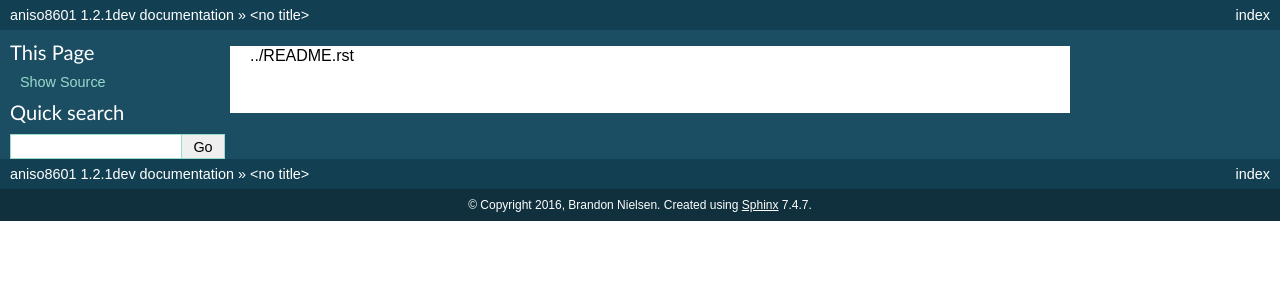
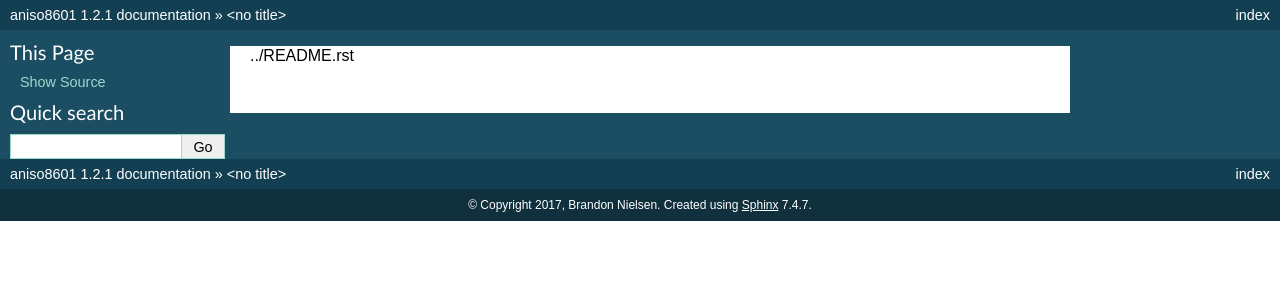
Before and after one commit to sloanlance/aniso8601, a Sphinx documentation site: the page built from docs/index.rst, in a window 1280 px wide. Shown: the top 300 px of the page. Built offline with Sphinx 7.4.7, drawn with Linux system fonts in a browser that asks for light colours.

Commit message:
Prepare to release 1.2.1.

```diff
--- a/docs/conf.py
+++ b/docs/conf.py
@@ -41,7 +41,7 @@ master_doc = 'index'
 
 # General information about the project.
 project = u'aniso8601'
-copyright = u'2016, Brandon Nielsen'
+copyright = u'2017, Brandon Nielsen'
 
 # The version info for the project you're documenting, acts as replacement for
 # |version| and |release|, also used in various other places throughout the
@@ -50,7 +50,7 @@ copyright = u'2016, Brandon Nielsen'
 # The short X.Y version.
 version = '1.2.1'
 # The full version, including alpha/beta/rc tags.
-release = '1.2.1dev'
+release = '1.2.1'
 
 # The language for content autogenerated by Sphinx. Refer to documentation
 # for a list of supported languages.
--- a/setup.py
+++ b/setup.py
@@ -9,7 +9,7 @@ readme.close()
 
 setup(
     name='aniso8601',
-    version='1.2.1dev',
+    version='1.2.1',
     description='A library for parsing ISO 8601 strings.',
     long_description=README_TEXT,
     author='Brandon Nielsen',
```
Also changed, not shown: README.rst (+6 -4 lines), 1 other file.
